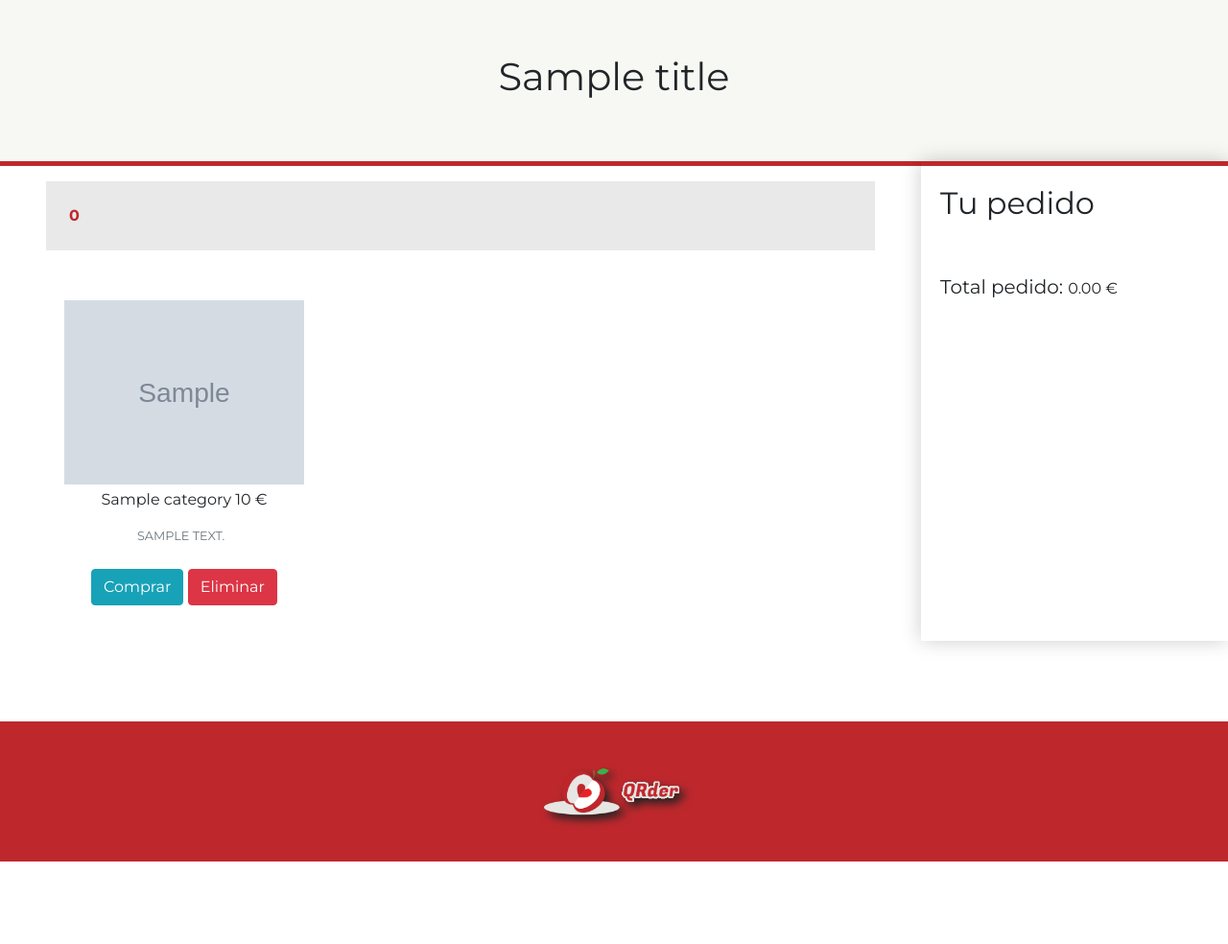
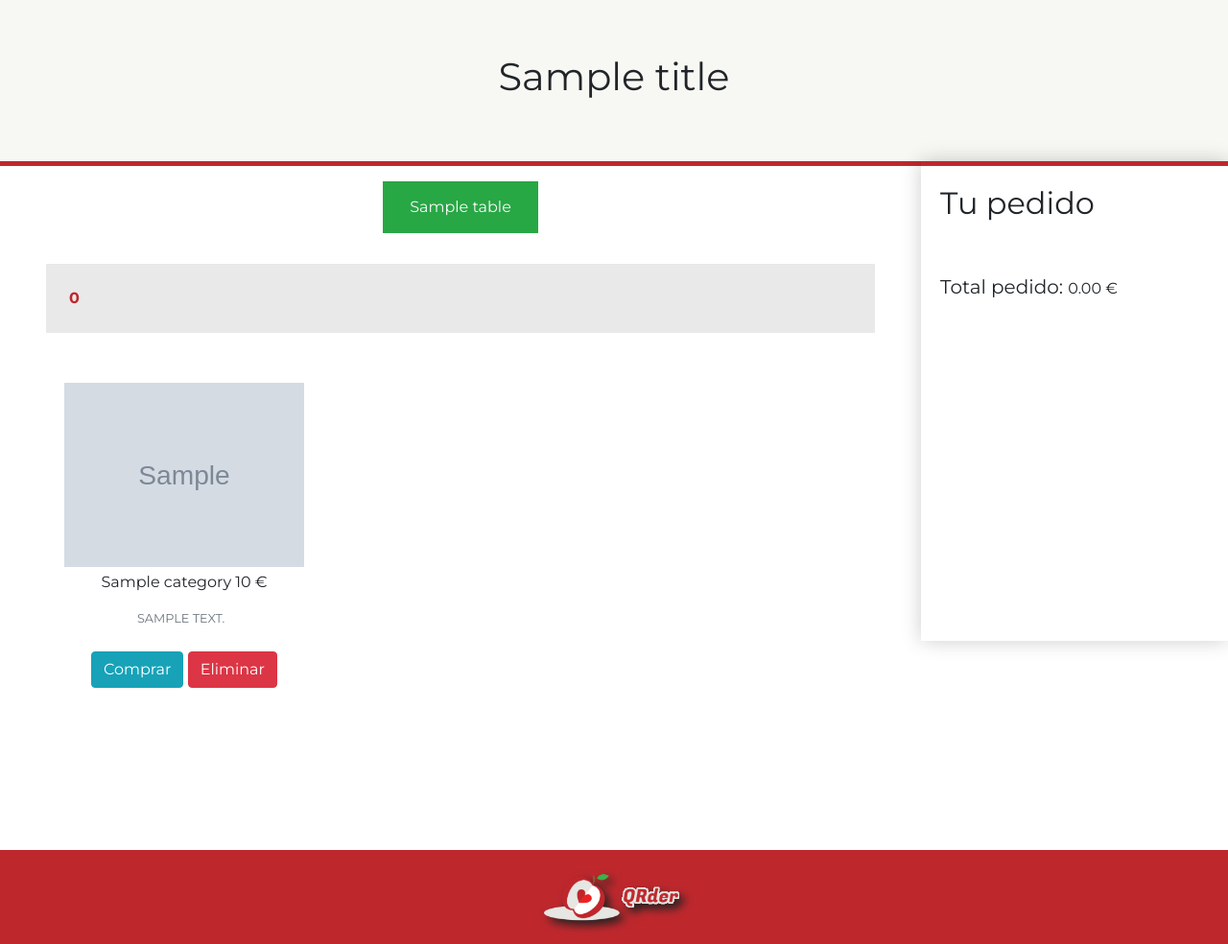
Before and after one commit to dstb35/projecteDAW, a Symfony app: template app/Resources/views/products.html.twig in a window 1280 px wide. Shown: the part 76-1060 px from the top of the page at 96% size. Before the commit the page ends 974 px from the top, so only its background shows below. Run offline with Twig, Linux system fonts and the light colour scheme; the template is opened without the code that fills it: most values are stand-ins (such as "Sample title", 1, 10 or a date in 2020); grey boxes marked "Sample" are stand-in pictures; some libraries are stand-ins or nearby versions.

Commit message:
Maquetació i ajustos generals de front.

```diff
--- a/app/Resources/views/allergensEdit.html.twig
+++ b/app/Resources/views/allergensEdit.html.twig
@@ -10,7 +10,7 @@
 
     <div class="container my-3">
         <div class="row">
-            <div class="col-12 add-products">
+            <div class="col-12 add-products text-center">
                 <h4><a href="{{ path('allergen_add') }}">Añadir alérgeno</a></h4>
             </div>
         </div>
--- a/app/Resources/views/layout.html.twig
+++ b/app/Resources/views/layout.html.twig
@@ -4,7 +4,7 @@
     <meta charset='utf-8'/>
     <meta name="viewport" content="width=device-width, initial-scale=1, shrink-to-fit=no">
     <title>
-        {% block title %} QRder {% endblock %}
+        {% block title %} Pídenos con el dedo - QRder {% endblock %}
     </title>
     <script src='https://code.jquery.com/jquery-3.5.1.min.js'></script>
     <link rel='stylesheet' href='https://stackpath.bootstrapcdn.com/bootstrap/4.5.2/css/bootstrap.min.css'>
@@ -94,7 +94,7 @@
     {% endfor %}
     {% block content %} Contenido por defecto {% endblock %}
 </section>
-<footer class="py-5 bg-qrder">
+<footer class="mt-5 py-4 bg-qrder">
     <div class="container-fluid">
         <div class="row">
             <div class="col-12 text-center">
--- a/app/Resources/views/orders.html.twig
+++ b/app/Resources/views/orders.html.twig
@@ -32,6 +32,7 @@
                             </p>
                         </div>
                         <div class="col-6">
+                            <p class="label label-success text-uppercase">Mesa: {{ order.tablename }}</p>
                             <label for="select-{{ order.orderid }}">Empleado</label>
                             <select class="employees custom-select" id="select-{{ order.orderid }}"></select>
                             <button id="asignar" type="button" class="btn btn-info buttons" data-orderid="{{ order.orderid }}">Reasignar</button>
--- a/app/Resources/views/products.html.twig
+++ b/app/Resources/views/products.html.twig
@@ -10,18 +10,26 @@
         <div class="col-lg-9">
             <div class="row px-md-5">
                 {% if is_granted('ROLE_USER') and app.user.restaurantid == id %}
-                    <div class="col-lg-4 add-products">
+                    <div class="col-lg-12 add-products text-center">
                         <a href="{{ path('product_add', {'id': id }) }}">Añadir productos a la carta</a>
                     </div>
                 {% endif %}
+            </div>
+            <div class="row px-md-5">
                 {% if tableid == 0 %}
-                    <div class="col-lg-4 mt-3">
+                    <div class="col-lg-4 offset-lg-4 mt-3">
                         <div class="form-group">
                             <label for="tables">Mesas disponibles: </label>
                             <select id="tables" class="form-control"></select>
                         </div>
                     </div>
+                {% else %}
+                    <div class="col-lg-4 offset-lg-4 mt-3">
+                        <p class="mx-5 px-3 label-success text-center">{{ table.name }}</p>
+                    </div>
                 {% endif %}
+            </div>
+            <div class="row px-md-5">
                 <div class="col-lg-12">
                     {% for key, category in categories %}
                     <div class="row">
--- a/app/Resources/views/table.html.twig
+++ b/app/Resources/views/table.html.twig
@@ -9,7 +9,7 @@
 	</div>
 	<div class="container mb-5">
 		<div class="row">
-			<div class="col-12 add-products">
+			<div class="col-12 add-products text-center">
 				<h2><a href="{{ path('table_add',  {'id' : id }) }}">Añadir mesa</a></h2>
 			</div>
 		</div>
--- a/src/AppBundle/Controller/OrderController.php
+++ b/src/AppBundle/Controller/OrderController.php
@@ -36,6 +36,11 @@ class OrderController extends Controller
         $restaurant = $em->getRepository('AppBundle:Restaurant')->find($id);
         $title = 'Listado de pedidos para restaurante ' . $restaurant->getName();
         $orders = $em->getRepository("AppBundle:Order")->findBy(array('restaurantid' => $id));
+
+        foreach ($orders as $order) {
+            $tablename = $em->getRepository("AppBundle:Table")->find($order->getTableid())->getName();
+            $order->setTableName($tablename);
+        }
 
         return $this->render("orders.html.twig", array(
             'orders' => $orders,
--- a/src/AppBundle/Controller/ProductController.php
+++ b/src/AppBundle/Controller/ProductController.php
@@ -58,12 +58,16 @@ class ProductController extends Controller
             $title = 'Restaurante no encontrado para id: ' . $id;
         }
 
+        $table_repo = $em->getRepository('AppBundle:Table');
+        $table = $table_repo->find($tableid);
+
         return $this->render('products.html.twig', array(
             'title' => $title,
             'categories' => $categories,
             'id' => $id,
             'restaurant' => $restaurant,
-            'tableid' => $tableid
+            'tableid' => $tableid,
+            'table' => $table
         ));
 
     }
--- a/src/AppBundle/Controller/TableController.php
+++ b/src/AppBundle/Controller/TableController.php
@@ -192,10 +192,14 @@ class TableController extends Controller
             return $this->redirectToRoute('homepage');
         }
 
+        $em = $this->getDoctrine()->getManager();
+        $table = $em->getRepository("AppBundle:Table")->find($tableid);
+
         $qrCode = new QrCode($this->generateUrl("product_index", array('id' => $id, 'tableid' => $tableid), UrlGeneratorInterface::ABSOLUTE_URL));
         $qr = $qrCode->writeDataUri();
         return $this->render("qr.html.twig", array(
             "qr" => $qr,
+            "table" => $table,
             "tableid" => $tableid
         ));
     }
--- a/web/css/css.css
+++ b/web/css/css.css
@@ -228,6 +228,7 @@
         top: 0;
         left: 0;
         position: fixed;
+        margin-top: 0;
     }
 }
 
@@ -261,6 +262,12 @@
 .label-qrder:hover a {
     color: #ffffff80;
     text-decoration: none;
+}
+
+.label-success {
+    color: #F9F9F9;
+    background-color: #28a745;
+    padding: 0.95rem 0;
 }
 
 .add-products {
--- a/web/js/print.js
+++ b/web/js/print.js
@@ -1,9 +1,10 @@
 $(document).ready(function () {
     $(document).on('click', '#print', function () {
-        tableid = tableid = $('#qr').data('tableid');
+        var tableid = $('#qr').data('tableid');
         document.title = "Mesa:"+tableid;
         $('body').css('visibility', 'hidden');
         $('#qr').css('visibility', 'visible');
+        $('#table-name').css('visibility', 'visible');
         window.print();
         $('body').css('visibility', 'visible');
     })
```
Also changed, not shown: app/Resources/views/qr.html.twig (+6 -3 lines), src/AppBundle/Entity/Order.php (+24 -0 lines).
